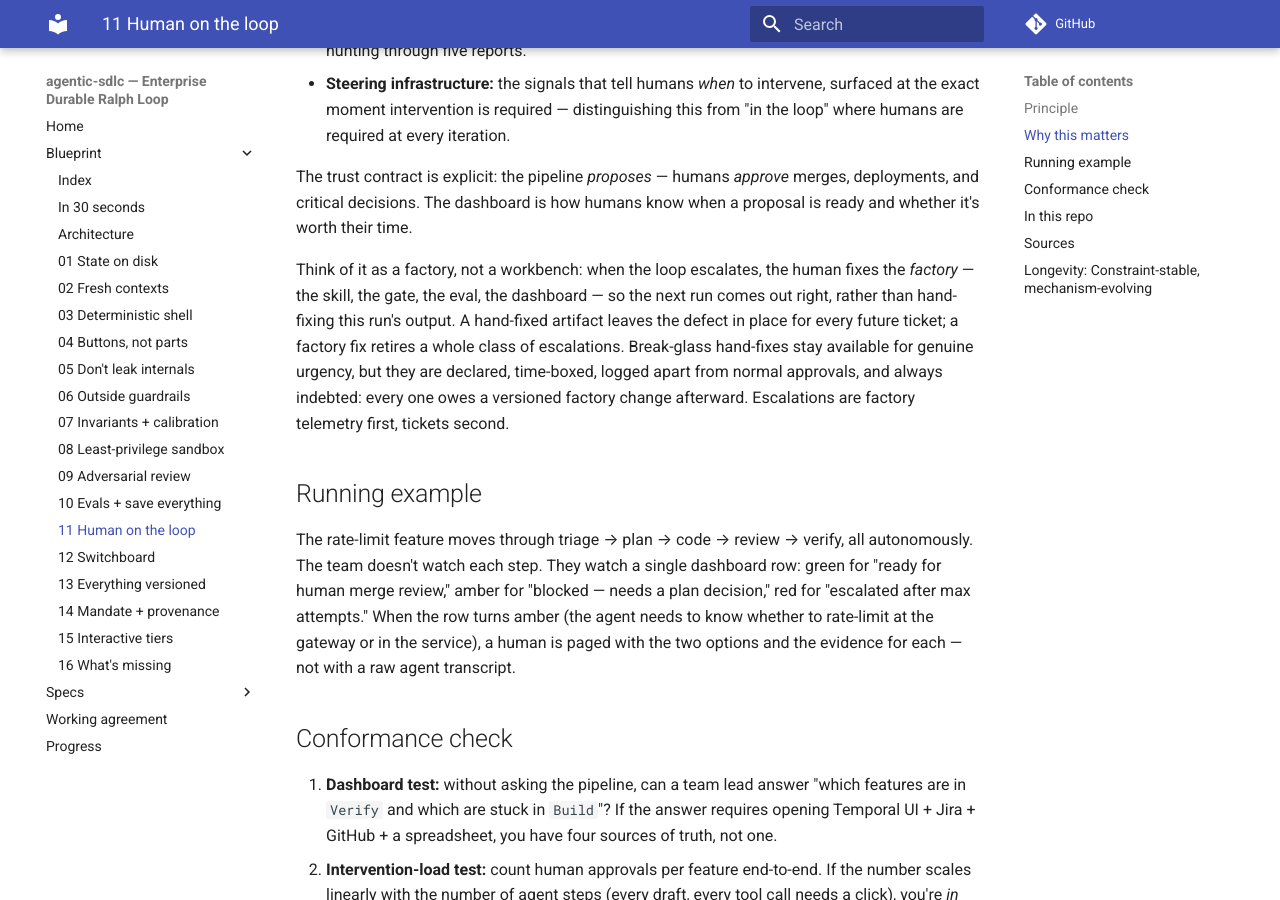
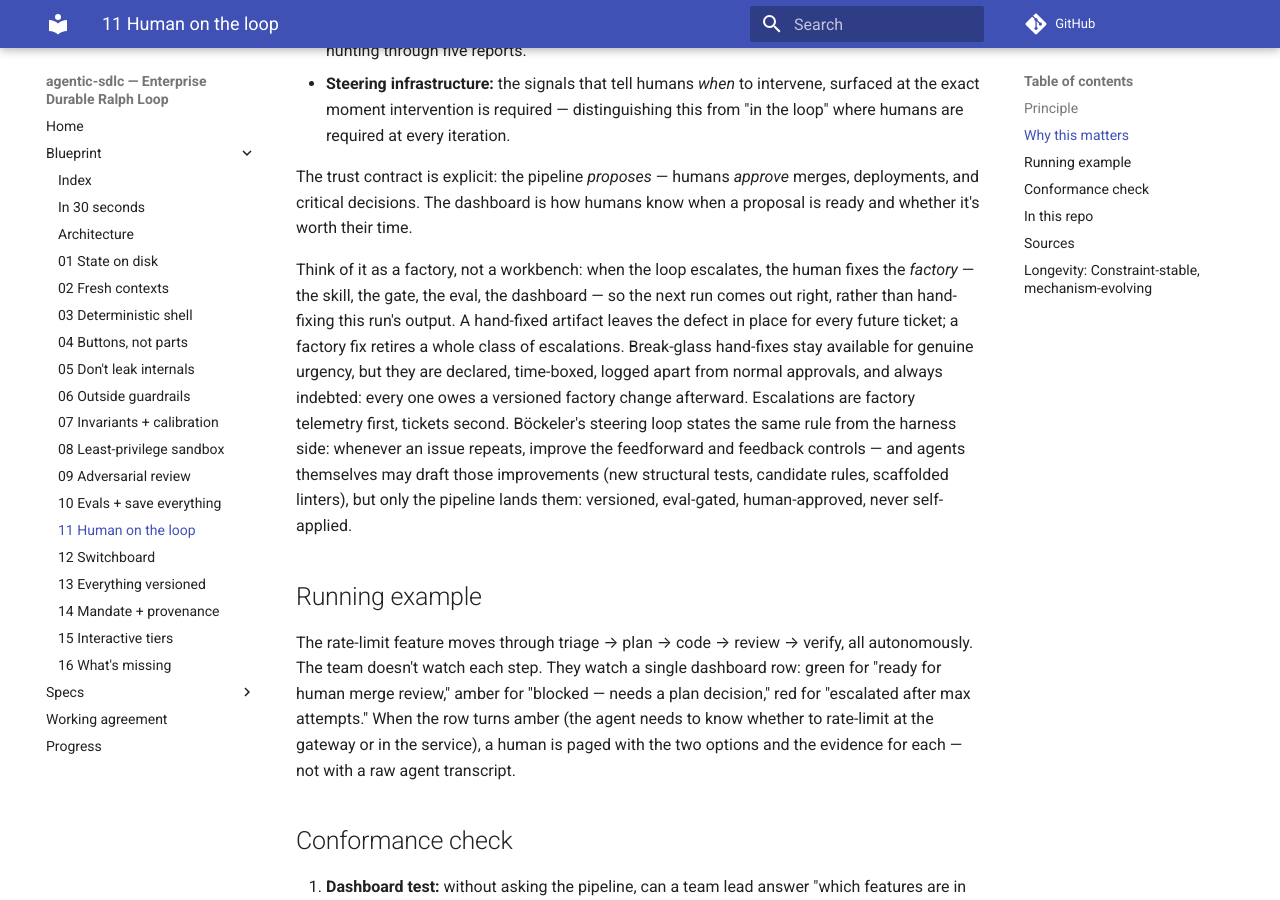
Before and after one commit to johwes/agentic-sdlc, an MkDocs documentation site: the page built from docs/blueprint/11-human-on-the-loop.md, in a window 1280 px wide and 900 px high, scrolled down 882 px. Built offline with MkDocs 1.6.1 and Material for MkDocs 9.7.7, drawn with Linux system fonts in a browser that asks for light colours; comment, search, counter and statistics services are not loaded; some of the changed text lies outside the part shown.

Commit message:
docs(blueprint): adopt Bockeler harness concepts (guides/sensors, steering loop, lifecycle, harnessability)

```diff
--- a/docs/blueprint/11-human-on-the-loop.md
+++ b/docs/blueprint/11-human-on-the-loop.md
@@ -25,7 +25,7 @@ The mechanism that makes this possible is a **central management layer** — a d
 
 The trust contract is explicit: the pipeline *proposes* — humans *approve* merges, deployments, and critical decisions. The dashboard is how humans know when a proposal is ready and whether it's worth their time.
 
-Think of it as a factory, not a workbench: when the loop escalates, the human fixes the *factory* — the skill, the gate, the eval, the dashboard — so the next run comes out right, rather than hand-fixing this run's output. A hand-fixed artifact leaves the defect in place for every future ticket; a factory fix retires a whole class of escalations. Break-glass hand-fixes stay available for genuine urgency, but they are declared, time-boxed, logged apart from normal approvals, and always indebted: every one owes a versioned factory change afterward. Escalations are factory telemetry first, tickets second.
+Think of it as a factory, not a workbench: when the loop escalates, the human fixes the *factory* — the skill, the gate, the eval, the dashboard — so the next run comes out right, rather than hand-fixing this run's output. A hand-fixed artifact leaves the defect in place for every future ticket; a factory fix retires a whole class of escalations. Break-glass hand-fixes stay available for genuine urgency, but they are declared, time-boxed, logged apart from normal approvals, and always indebted: every one owes a versioned factory change afterward. Escalations are factory telemetry first, tickets second. Böckeler's steering loop states the same rule from the harness side: whenever an issue repeats, improve the feedforward and feedback controls — and agents themselves may draft those improvements (new structural tests, candidate rules, scaffolded linters), but only the pipeline lands them: versioned, eval-gated, human-approved, never self-applied.
 
 ## Running example
 
@@ -53,6 +53,7 @@ Humans approve the merge that ships the draft PR; the harness never auto-merges.
 - Forrester/Greene — [The agent will always think it's helping: escalation caps & regression detection](https://dev.to/jessica_jason/engineering-for-non-deterministic-coworkers-p0j#the-agent-will-always-think-its-helping) (when to escalate *to* the human)
 - Böckeler / Fowler — [To vibe or not to vibe](https://martinfowler.com/articles/exploring-gen-ai/to-vibe-or-not-vibe.html) (continuous human risk calibration)
 - Carnegie Council — [Seven Myths of Using the Term "Human on the Loop"](https://www.carnegiecouncil.org/media/article/7-myths-of-using-the-term-human-on-the-loop) (traces the term's real pre-LLM lineage in autonomy-policy discourse — and argues, as an honest counterpoint, that the phrase can mask reduced control if the "loop" itself isn't well-designed)
+- Böckeler / Fowler — [Harness engineering for coding agent users](https://martinfowler.com/articles/harness-engineering.html) (steering loop: iterate the harness on repeat issues; agents may draft controls, pipeline lands them)
 - egg — [HITL `provide_input` pause-and-resume](https://github.com/jwbron/egg) (state-preserving human steering via pause-and-resume)
 
 ## Longevity: Constraint-stable, mechanism-evolving
```
Also changed, not shown: docs/blueprint/03-deterministic-shell.md (+3 -0 lines), docs/blueprint/10-evaluations-and-save-everything.md (+3 -0 lines), docs/blueprint/16-whats-missing-factor.md (+1 -1 lines).
